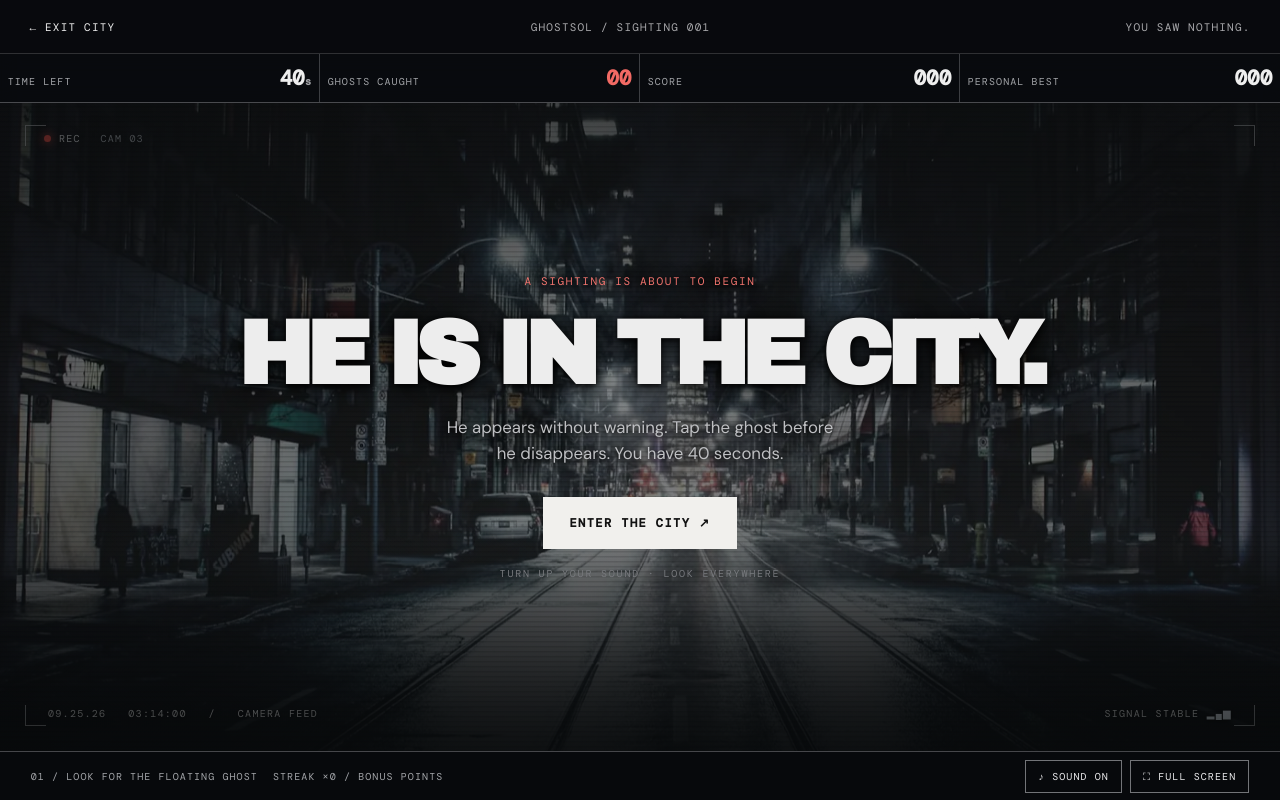
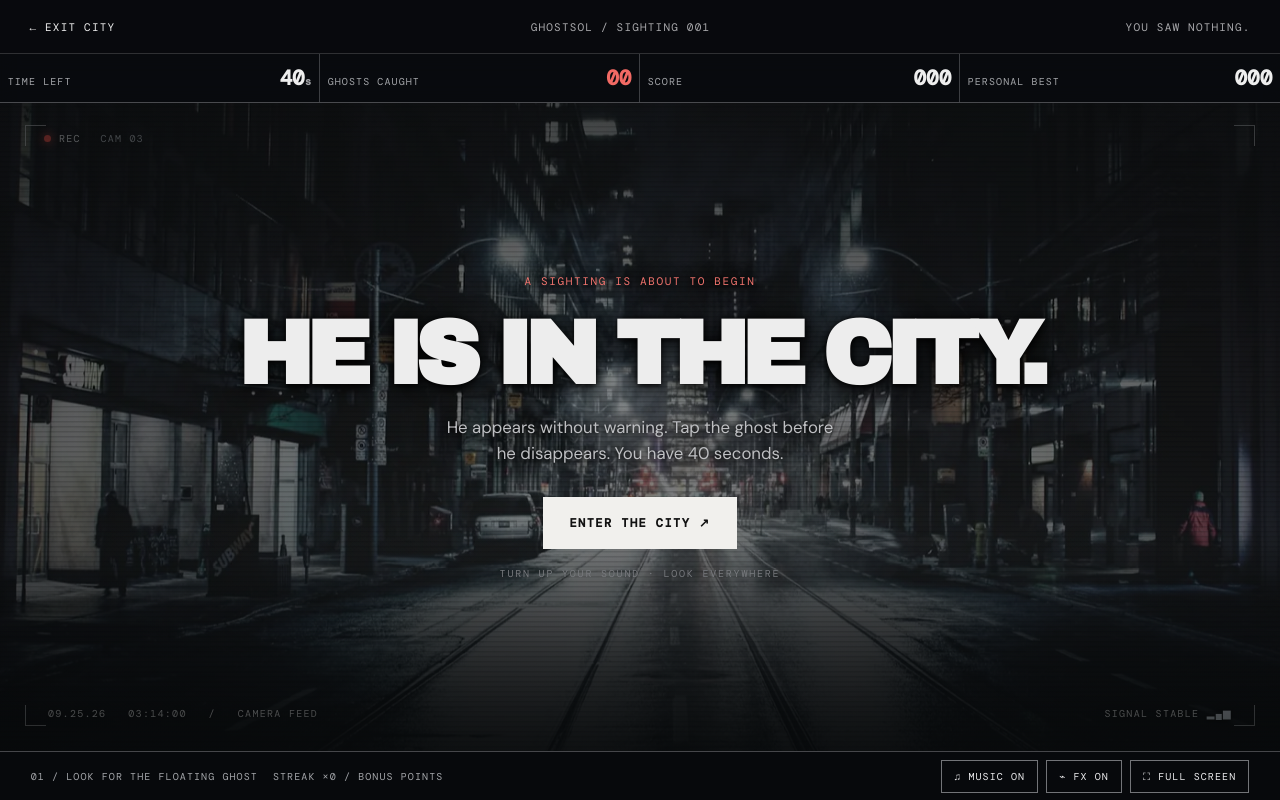
Before and after one commit to Rolexcode/ghostsol, a Next.js app: page /game in a window 1280 px wide. Built offline with nearby package versions, Linux system fonts and the light colour scheme.

Commit message:
Separate music and effects and quicken creepy ghost sightings

```diff
--- a/app/game/play.tsx
+++ b/app/game/play.tsx
@@ -19,32 +19,37 @@ export default function GhostGame() {
   const [seconds, setSeconds] = useState(ROUND);
   const [feedback, setFeedback] = useState<{ slot: number; text: string; id: number } | null>(null);
   const [best, setBest] = useState(0);
-  const [soundOn, setSoundOn] = useState(true);
+  const [musicOn, setMusicOn] = useState(true);
+  const [effectsOn, setEffectsOn] = useState(true);
   const [expanded, setExpanded] = useState(false);
   const modeRef = useRef<Mode>('ready'), popRef = useRef<Pop>(null), scoreRef = useRef(0), comboRef = useRef(0);
-  const startAt = useRef(0), previousSlot = useRef(-1), sequence = useRef(0), generation = useRef(0), sound = useRef<AudioContext | null>(null), ambience = useRef<HTMLAudioElement | null>(null), soundEnabled = useRef(true);
+  const startAt = useRef(0), previousSlot = useRef(-1), sequence = useRef(0), generation = useRef(0), sound = useRef<AudioContext | null>(null), ambience = useRef<HTMLAudioElement | null>(null), musicEnabled = useRef(true), effectsEnabled = useRef(true);
   const spawnTimer = useRef<ReturnType<typeof setTimeout> | null>(null), vanishTimer = useRef<ReturnType<typeof setTimeout> | null>(null), frame = useRef(0);
 
   const cue = useCallback((kind: 'appear' | 'catch' | 'miss') => {
-    const ac = sound.current; if (!soundEnabled.current || !ac || ac.state !== 'running') return;
-    const now = ac.currentTime, osc = ac.createOscillator(), gain = ac.createGain();
-    osc.type = kind === 'appear' ? 'sawtooth' : 'sine';
-    const pitch = kind === 'catch' ? 570 : kind === 'miss' ? 125 : 245;
-    osc.frequency.setValueAtTime(pitch, now);
-    osc.frequency.exponentialRampToValueAtTime(kind === 'catch' ? 880 : kind === 'miss' ? 65 : 105, now + .22);
-    gain.gain.setValueAtTime(.001, now);
-    gain.gain.exponentialRampToValueAtTime(kind === 'appear' ? .075 : .095, now + .025);
-    gain.gain.exponentialRampToValueAtTime(.001, now + .25);
-    const filter = ac.createBiquadFilter(); filter.type = 'lowpass'; filter.frequency.value = kind === 'appear' ? 680 : 1500;
-    osc.connect(filter).connect(gain).connect(ac.destination); osc.start(now); osc.stop(now + .26);
-    if (kind === 'appear') {
-      const length = Math.floor(ac.sampleRate * .24), buffer = ac.createBuffer(1, length, ac.sampleRate), samples = buffer.getChannelData(0);
-      for (let i = 0; i < length; i++) samples[i] = (Math.random() * 2 - 1) * (1 - i / length);
-      const hiss = ac.createBufferSource(), hissFilter = ac.createBiquadFilter(), hissGain = ac.createGain();
-      hiss.buffer = buffer; hissFilter.type = 'bandpass'; hissFilter.frequency.setValueAtTime(1150, now); hissFilter.frequency.exponentialRampToValueAtTime(370, now + .24);
-      hissGain.gain.setValueAtTime(.12, now); hissGain.gain.exponentialRampToValueAtTime(.001, now + .24);
-      hiss.connect(hissFilter).connect(hissGain).connect(ac.destination); hiss.start(now); hiss.stop(now + .24);
-    }
+    const ac = sound.current; if (!effectsEnabled.current || !ac || ac.state !== 'running') return;
+    const now = ac.currentTime;
+    const tone = (start: number, end: number, length: number, volume: number, type: OscillatorType = 'sine', delay = 0) => {
+      const osc = ac.createOscillator(), gain = ac.createGain(), at = now + delay;
+      osc.type = type; osc.frequency.setValueAtTime(start, at);
+      osc.frequency.exponentialRampToValueAtTime(end, at + length);
+      gain.gain.setValueAtTime(.001, at);
+      gain.gain.exponentialRampToValueAtTime(volume, at + .012);
+      gain.gain.exponentialRampToValueAtTime(.001, at + length);
+      osc.connect(gain).connect(ac.destination); osc.start(at); osc.stop(at + length + .01);
+    };
+    const noise = (length: number, volume: number, high: number, low: number) => {
+      const buffer = ac.createBuffer(1, Math.ceil(ac.sampleRate * length), ac.sampleRate), samples = buffer.getChannelData(0);
+      for (let i = 0; i < samples.length; i++) samples[i] = Math.random() * 2 - 1;
+      const source = ac.createBufferSource(), filter = ac.createBiquadFilter(), gain = ac.createGain();
+      source.buffer = buffer; filter.type = 'bandpass'; filter.Q.value = .7;
+      filter.frequency.setValueAtTime(high, now); filter.frequency.exponentialRampToValueAtTime(low, now + length);
+      gain.gain.setValueAtTime(volume, now); gain.gain.exponentialRampToValueAtTime(.001, now + length);
+      source.connect(filter).connect(gain).connect(ac.destination); source.start(now); source.stop(now + length);
+    };
+    if (kind === 'appear') { noise(.13, .16, 2200, 420); tone(310, 105, .15, .13, 'triangle'); }
+    if (kind === 'catch') { tone(670, 1150, .16, .16); tone(980, 1590, .24, .095, 'triangle', .035); noise(.035, .08, 3300, 2300); }
+    if (kind === 'miss') { tone(225, 68, .34, .17, 'triangle'); tone(138, 78, .24, .08, 'sine', .09); noise(.19, .075, 650, 180); }
   }, []);
 
   const stopTimers = () => {
@@ -74,12 +79,12 @@ export default function GhostGame() {
     const item = { slot, id: ++sequence.current };
     popRef.current = item; setFeedback(null); setPop(item); cue('appear');
     // A quick flicker stays catchable on touch screens, then gets a little faster.
-    const life = Math.max(920, 1230 - elapsed * 6 + (comboRef.current === 0 ? 90 : 0));
+    const life = Math.max(680, 970 - elapsed * 7 + (comboRef.current === 0 ? 80 : 0));
     vanishTimer.current = setTimeout(() => {
       if (generation.current !== token || popRef.current?.id !== item.id) return;
       popRef.current = null; setPop(null); comboRef.current = 0; setCombo(0);
       setFeedback({ slot, text: 'VANISHED', id: item.id }); cue('miss');
-      spawnTimer.current = setTimeout(() => spawn(token), 280 + Math.random() * 220);
+      spawnTimer.current = setTimeout(() => spawn(token), 170 + Math.random() * 210);
     }, life);
   }, [cue, finish]);
 
@@ -91,10 +96,10 @@ export default function GhostGame() {
     if (!ambience.current) {
       ambience.current = new Audio('/assets/ghost-city-score.m4a');
       ambience.current.loop = true;
-      ambience.current.volume = .85;
+      ambience.current.volume = .62;
     }
     ambience.current.currentTime = 0;
-    if (soundEnabled.current) ambience.current.play().catch(() => {});
+    if (musicEnabled.current) ambience.current.play().catch(() => {});
     modeRef.current = 'playing'; popRef.current = null; scoreRef.current = 0; comboRef.current = 0; previousSlot.current = -1;
     setMode('playing'); setScore(0); setCaught(0); setCombo(0); setPop(null); setFeedback(null); setSeconds(ROUND);
     startAt.current = performance.now();
@@ -105,7 +110,7 @@ export default function GhostGame() {
       if (remaining <= 0) finish(); else frame.current = requestAnimationFrame(tick);
     };
     frame.current = requestAnimationFrame(tick);
-    spawnTimer.current = setTimeout(() => spawn(token), 650);
+    spawnTimer.current = setTimeout(() => spawn(token), 470);
   };
 
   const catchGhost = (slot: number) => {
@@ -123,16 +128,20 @@ export default function GhostGame() {
     scoreRef.current += points; setScore(scoreRef.current);
     setFeedback({ slot, text: `+${points}`, id: active.id }); cue('catch');
     const token = generation.current;
-    spawnTimer.current = setTimeout(() => spawn(token), 250 + Math.random() * 190);
+    spawnTimer.current = setTimeout(() => spawn(token), 150 + Math.random() * 170);
   };
 
-  const toggleSound = () => {
-    soundEnabled.current = !soundEnabled.current;
-    setSoundOn(soundEnabled.current);
-    if (soundEnabled.current && modeRef.current === 'playing') {
-      sound.current?.resume().catch(() => {});
-      ambience.current?.play().catch(() => {});
-    } else ambience.current?.pause();
+  const toggleMusic = () => {
+    musicEnabled.current = !musicEnabled.current;
+    setMusicOn(musicEnabled.current);
+    if (musicEnabled.current && modeRef.current === 'playing') ambience.current?.play().catch(() => {});
+    else ambience.current?.pause();
+  };
+
+  const toggleEffects = () => {
+    effectsEnabled.current = !effectsEnabled.current;
+    setEffectsOn(effectsEnabled.current);
+    if (effectsEnabled.current) sound.current?.resume().catch(() => {});
   };
 
   const toggleFullscreen = async () => {
@@ -167,6 +176,6 @@ export default function GhostGame() {
       <span className="hunt-foreground" aria-hidden="true"/>
       {mode !== 'playing' && <div className="hunt-overlay"><span className="play-kicker">{mode === 'ended' ? 'SIGHTING ENDED / FILE SAVED' : 'A SIGHTING IS ABOUT TO BEGIN'}</span><h2>{mode === 'ended' ? 'DID YOU SEE HIM?' : 'HE IS IN THE CITY.'}</h2><p>{mode === 'ended' ? `You caught ${caught} ghosts and scored ${score} points. He will be back.` : 'He appears without warning. Tap the ghost before he disappears. You have 40 seconds.'}</p><button type="button" onClick={begin}>{mode === 'ended' ? 'PLAY AGAIN ↗' : 'ENTER THE CITY ↗'}</button><small>TURN UP YOUR SOUND · LOOK EVERYWHERE</small></div>}
     </div>
-    <div className="hunt-bottom"><span>01 / LOOK FOR THE FLOATING GHOST</span><span>STREAK ×{combo || 0} / BONUS POINTS</span><div className="hunt-actions"><button type="button" className="hunt-sound" onClick={toggleSound} aria-pressed={soundOn}>{soundOn ? '♪ SOUND ON' : '♪ SOUND OFF'}</button><button type="button" className="hunt-sound" onClick={toggleFullscreen} aria-label={expanded ? 'Exit full screen' : 'Enter full screen'}>{expanded ? '↙ EXIT FULL SCREEN' : '⛶ FULL SCREEN'}</button></div></div>
+    <div className="hunt-bottom"><span>01 / LOOK FOR THE FLOATING GHOST</span><span>STREAK ×{combo || 0} / BONUS POINTS</span><div className="hunt-actions"><button type="button" className="hunt-sound" onClick={toggleMusic} aria-pressed={musicOn}>{musicOn ? '♫ MUSIC ON' : '♫ MUSIC OFF'}</button><button type="button" className="hunt-sound" onClick={toggleEffects} aria-pressed={effectsOn}>{effectsOn ? '⌁ FX ON' : '⌁ FX OFF'}</button><button type="button" className="hunt-sound" onClick={toggleFullscreen} aria-label={expanded ? 'Exit full screen' : 'Enter full screen'}>{expanded ? '↙ EXIT FULL SCREEN' : '⛶ FULL SCREEN'}</button></div></div>
   </div>;
 }
```
Also changed, not shown: app/globals.css.
